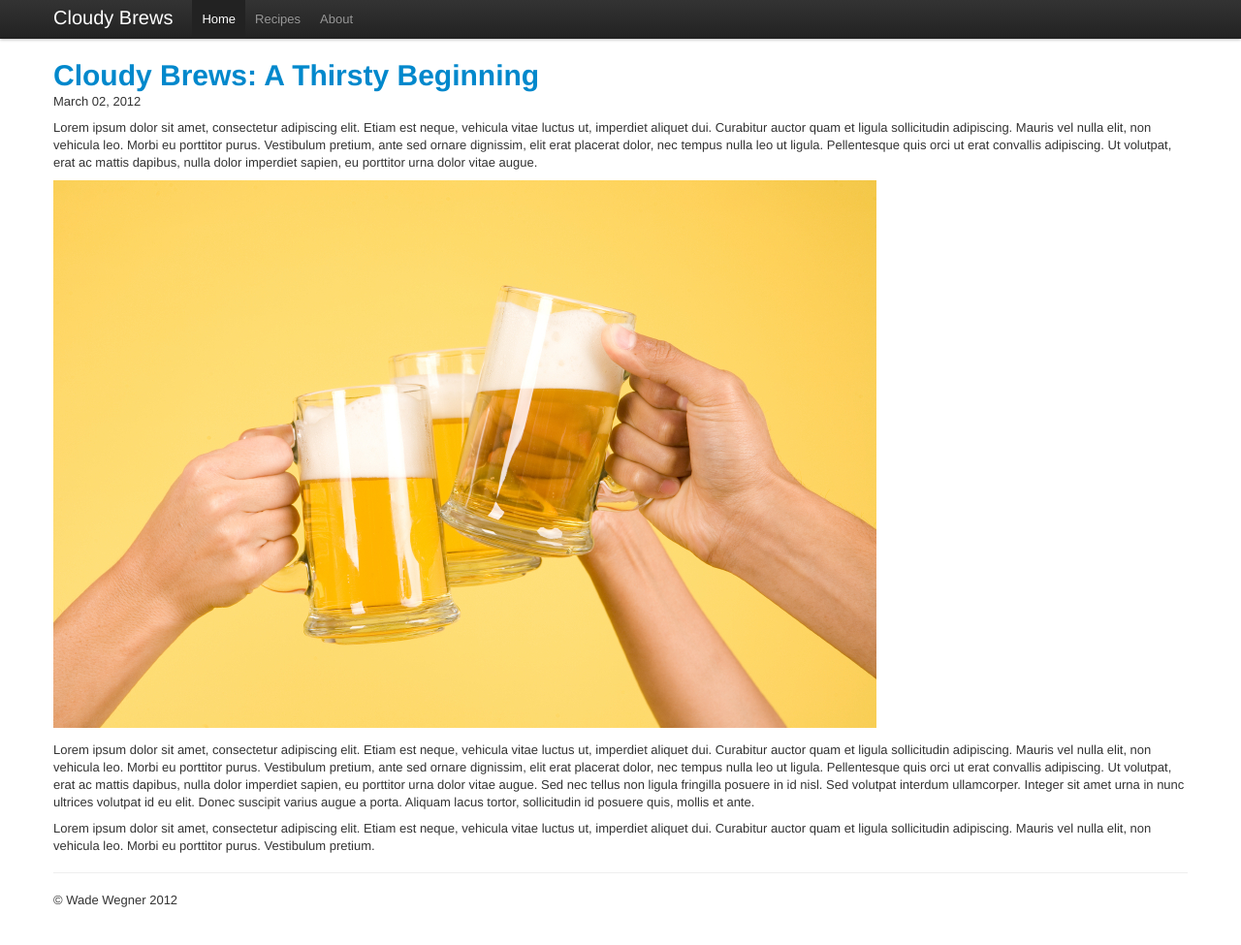
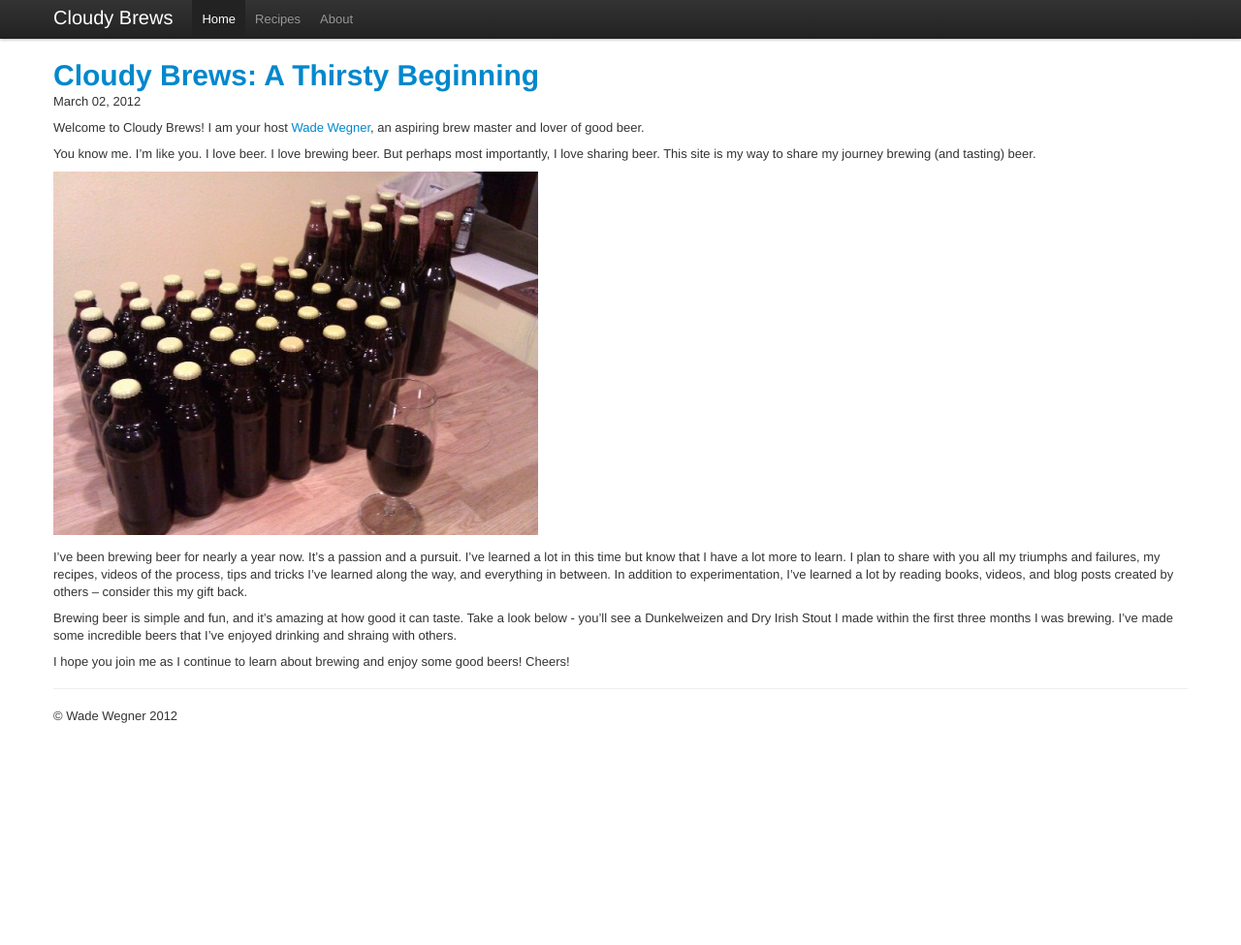
Before and after one commit to wadewegner/cloudybrews.github.com, a Jekyll site: the page built from _posts/2012-03-02-CloudyBrewsAThirstyBeginning.md, in a window 1280 px wide and 987 px high. Shown: the top 975 px of the window at 97% size. Built offline with Jekyll 4.4.1, drawn with Linux system fonts in a browser that asks for light colours.

Commit message:
updating first post

```diff
--- a/_layouts/default.html
+++ b/_layouts/default.html
@@ -8,9 +8,8 @@
 
 		<!-- Main hero unit for a primary marketing message or call to action -->
 		<div class="hero-unit">
-			<h1>Hello fellow beer lovers!</h1>
-			<p>This site is for you.</p>
-			<p>More to come soon.</p>
+			<h1>Welcome to Cloudy Brews!</h1>
+
 			<!--<p><a class="btn btn-primary btn-large">Learn more &raquo;</a></p>-->
 		</div>
 
--- a/_posts/2012-03-02-CloudyBrewsAThirstyBeginning.md
+++ b/_posts/2012-03-02-CloudyBrewsAThirstyBeginning.md
@@ -2,12 +2,17 @@
 layout: post
 title: "Cloudy Brews: A Thirsty Beginning"
 category:
-tags: [test, test2, test3]
+tags:
 ---
-Lorem ipsum dolor sit amet, consectetur adipiscing elit. Etiam est neque, vehicula vitae luctus ut, imperdiet aliquet dui. Curabitur auctor quam et ligula sollicitudin adipiscing. Mauris vel nulla elit, non vehicula leo. Morbi eu porttitor purus. Vestibulum pretium, ante sed ornare dignissim, elit erat placerat dolor, nec tempus nulla leo ut ligula. Pellentesque quis orci ut erat convallis adipiscing. Ut volutpat, erat ac mattis dapibus, nulla dolor imperdiet sapien, eu porttitor urna dolor vitae augue.
 
-![Be happy!](/img/YellowCheers.JPG "Be happy!")
+Welcome to Cloudy Brews! I am your host [Wade Wegner](/about/ "About"), an aspiring brew master and lover of good beer.
 
-Lorem ipsum dolor sit amet, consectetur adipiscing elit. Etiam est neque, vehicula vitae luctus ut, imperdiet aliquet dui. Curabitur auctor quam et ligula sollicitudin adipiscing. Mauris vel nulla elit, non vehicula leo. Morbi eu porttitor purus. Vestibulum pretium, ante sed ornare dignissim, elit erat placerat dolor, nec tempus nulla leo ut ligula. Pellentesque quis orci ut erat convallis adipiscing. Ut volutpat, erat ac mattis dapibus, nulla dolor imperdiet sapien, eu porttitor urna dolor vitae augue. Sed nec tellus non ligula fringilla posuere in id nisl. Sed volutpat interdum ullamcorper. Integer sit amet urna in nunc ultrices volutpat id eu elit. Donec suscipit varius augue a porta. Aliquam lacus tortor, sollicitudin id posuere quis, mollis et ante.
+You know me. I’m like you. I love beer. I love brewing beer. But perhaps most importantly, I love sharing beer. This site is my way to share my journey brewing (and tasting) beer.
 
-Lorem ipsum dolor sit amet, consectetur adipiscing elit. Etiam est neque, vehicula vitae luctus ut, imperdiet aliquet dui. Curabitur auctor quam et ligula sollicitudin adipiscing. Mauris vel nulla elit, non vehicula leo. Morbi eu porttitor purus. Vestibulum pretium.
+![Russina Imperial Stout](/img/2012-03-02-RussianImperialStout.jpg "Russian Imperial Stout")
+
+I’ve been brewing beer for nearly a year now. It’s a passion and a pursuit. I've learned a lot in this time but know that I have a lot more to learn. I plan to share with you all my triumphs and failures, my recipes, videos of the process, tips and tricks I’ve learned along the way, and everything in between. In addition to experimentation, I’ve learned a lot by reading books, videos, and blog posts created by others – consider this my gift back.
+
+Brewing beer is simple and fun, and it's amazing at how good it can taste. Take a look below - you'll see a Dunkelweizen and Dry Irish Stout I made  within the first three months I was brewing. I've made some incredible beers that I've enjoyed drinking and shraing with others.
+
+I hope you join me as I continue to learn about brewing and enjoy some good beers! Cheers!
```
Also changed, not shown: about/index.md (+1 -5 lines), index.md (+0 -30 lines), recipes/index.md (+3 -7 lines), css/bootstrap.css, img/2012-03-02-DunkelWiezenAndStout.jpg (added), img/2012-03-02-EnglishESB.jpg (added), img/2012-03-02-RussianImperialStout.jpg (added), img/MP900314313.JPG (deleted), img/MP900407469.JPG (deleted), img/MP900443709.JPG (deleted), img/MP900444044.JPG (deleted), img/TotalDomination.jpg (added), img/testimage.png (deleted).
